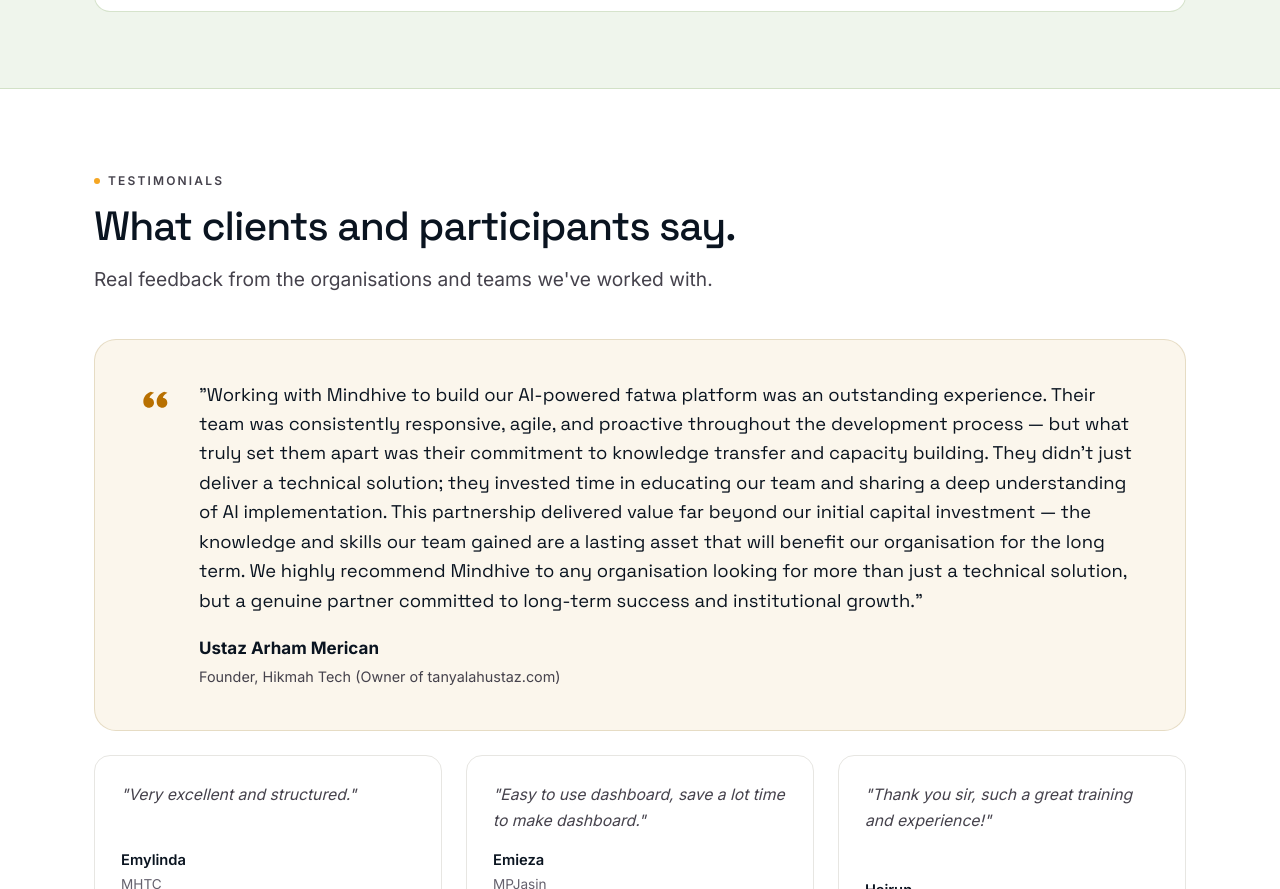
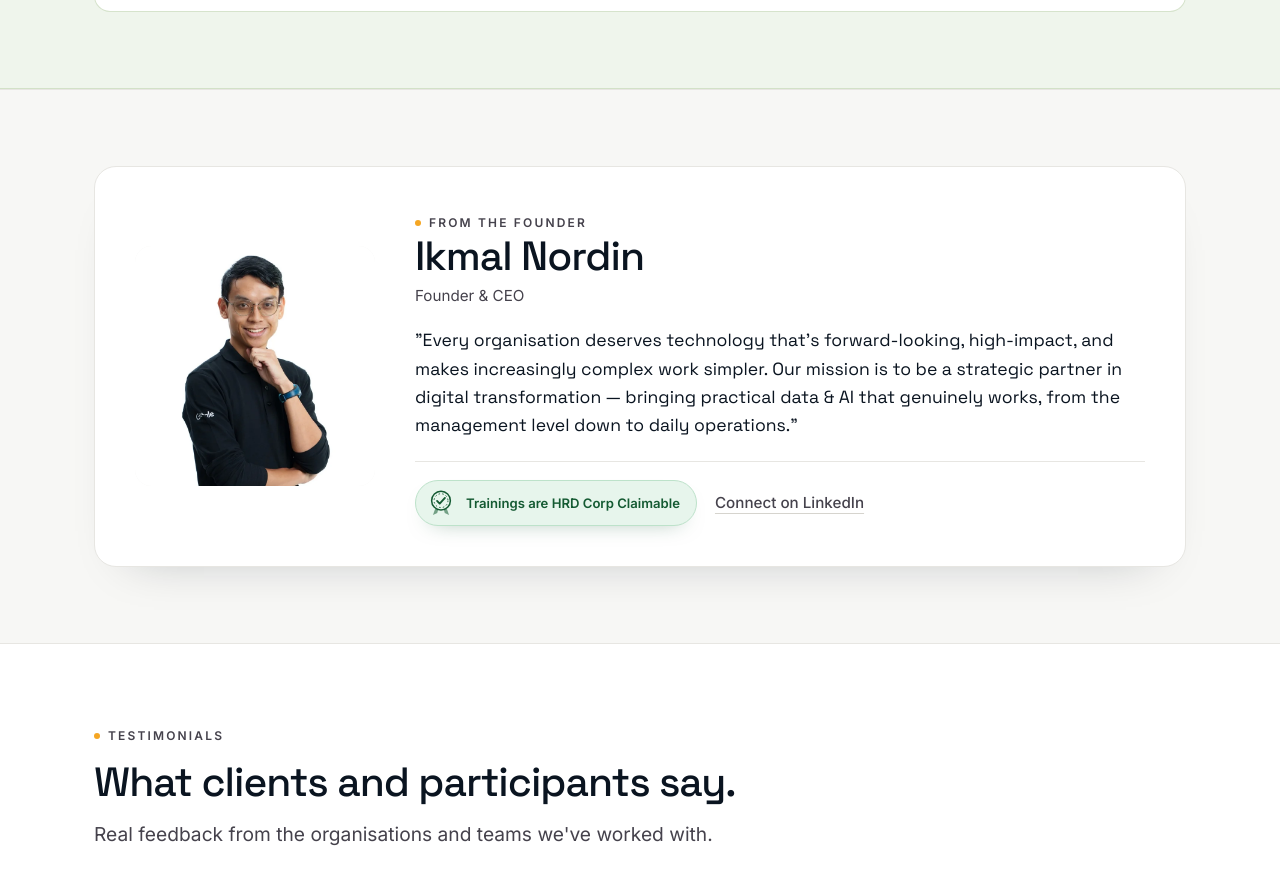
Before and after one commit to ikmalnordin/mindhive-website, a plain HTML site: page index.html in a window 1280 px wide. Shown: the part 4468-5357 px from the top of the page. Drawn offline with Linux system fonts and the light colour scheme.

Commit message:
Add About the Founder section
Photo, quote (translated/condensed from the company profile's CEO message),
HRD Corp badge, and LinkedIn link, styled after the AI Boost Center
reference layout. Placed between Why Us and Testimonials on the homepage.

```diff
--- a/index.html
+++ b/index.html
@@ -619,6 +619,35 @@
     </div>
   </section>
 
+  <!-- ============ FOUNDER ============ -->
+  <section class="section section--alt" id="founder">
+    <div class="container">
+      <div class="founder-card reveal">
+        <div class="founder-card__photo">
+          <img src="team/ikmal-nordin.webp" width="800" height="800" alt="Ikmal Nordin, Founder &amp; CEO of Mindhive" loading="lazy" decoding="async">
+        </div>
+        <div>
+          <span class="eyebrow">
+            <span class="eyebrow__dot" aria-hidden="true"></span>
+            From the Founder
+          </span>
+          <h2>Ikmal Nordin</h2>
+          <p class="founder-card__title">Founder &amp; CEO</p>
+          <p class="founder-card__quote">
+            "Every organisation deserves technology that's forward-looking, high-impact, and makes increasingly complex work simpler. Our mission is to be a strategic partner in digital transformation — bringing practical data &amp; AI that genuinely works, from the management level down to daily operations."
+          </p>
+          <div class="founder-card__meta">
+            <span class="badge-seal">
+              <svg class="badge-seal__icon" aria-hidden="true"><use href="#badge-hrd"/></svg>
+              Trainings are HRD Corp Claimable
+            </span>
+            <a class="text-link" href="https://www.linkedin.com/company/mindhiveintelligence" target="_blank" rel="noopener noreferrer">Connect on LinkedIn</a>
+          </div>
+        </div>
+      </div>
+    </div>
+  </section>
+
   <!-- ============ TESTIMONIALS ============ -->
   <section class="section" id="testimonials">
     <div class="container">
--- a/styles.css
+++ b/styles.css
@@ -1215,6 +1215,59 @@ h3 {
 }
 
 /* --------------------------------------------------------------------------
+   Founder Card
+   -------------------------------------------------------------------------- */
+.founder-card {
+  display: grid;
+  grid-template-columns: 240px 1fr;
+  gap: 40px;
+  align-items: center;
+  padding: 40px;
+  border-radius: var(--radius-lg);
+  background-color: var(--surface);
+  border: 1px solid var(--border);
+  box-shadow: var(--shadow-card);
+}
+
+.founder-card__photo {
+  border-radius: var(--radius-md);
+  overflow: hidden;
+  background-color: var(--surface-alt);
+  aspect-ratio: 1 / 1;
+}
+
+.founder-card__photo img {
+  width: 100%;
+  height: 100%;
+  object-fit: cover;
+  display: block;
+}
+
+.founder-card__title {
+  font-size: 0.95rem;
+  color: var(--slate);
+  margin-top: 4px;
+  margin-bottom: 18px;
+}
+
+.founder-card__quote {
+  font-family: var(--font-display);
+  font-size: 1.1rem;
+  line-height: 1.6;
+  color: var(--ink);
+  margin-bottom: 22px;
+}
+
+.founder-card__meta {
+  display: flex;
+  flex-wrap: wrap;
+  align-items: center;
+  gap: 18px;
+  padding-top: 18px;
+  border-top: 1px solid var(--border);
+}
+
+/* --------------------------------------------------------------------------
    Course Detail Sections & FAQ Accordion
    -------------------------------------------------------------------------- */
 .module-grid {
@@ -1506,6 +1559,21 @@ h3 {
     padding: 28px;
   }
 
+  .founder-card {
+    grid-template-columns: 1fr;
+    padding: 28px;
+    text-align: center;
+  }
+
+  .founder-card__photo {
+    width: 160px;
+    margin: 0 auto;
+  }
+
+  .founder-card__meta {
+    justify-content: center;
+  }
+
   .section {
     padding-block: 56px;
   }
```
Also changed, not shown: team/ikmal-nordin.webp (added).
